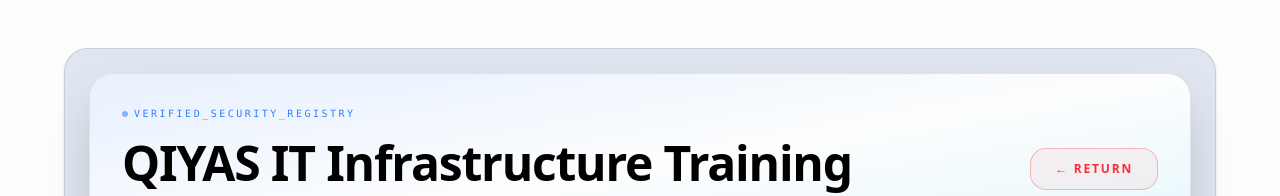
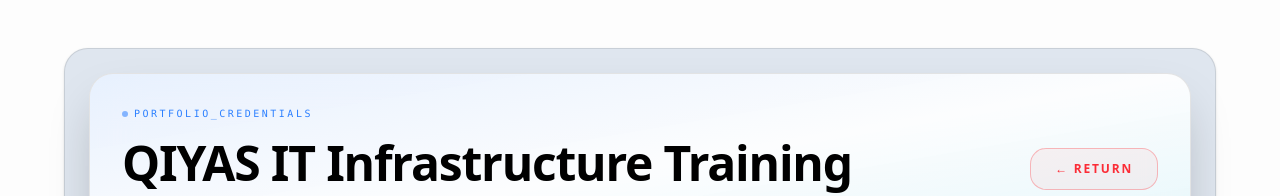
Before and after one commit to bnmgossa/biniyamgossa, a React (Vite) app: page / in a window 1280 px wide. Both pictures are taken after a click on the button 917 px from the left and 1187 px from the top of the page. Shown: the part 787-983 px from the top of the page. Built offline with nearby package versions, Linux system fonts and the light colour scheme.

Commit message:
Remove unsupported verification claims from credential viewer

```diff
--- a/src/components/sections/ShowCertificate.jsx
+++ b/src/components/sections/ShowCertificate.jsx
@@ -60,8 +60,8 @@
               "
             >
               <span className="w-1.5 h-1.5 rounded-full bg-blue-500 animate-pulse" />
-              <span className="max-sm:hidden">VERIFIED_SECURITY_REGISTRY</span>
-              <span className="sm:hidden">REGISTRY</span>
+              <span className="max-sm:hidden">PORTFOLIO_CREDENTIALS</span>
+              <span className="sm:hidden">CREDENTIALS</span>
             </div>
 
             <h3
@@ -109,7 +109,7 @@
                   text-emerald-600 dark:text-emerald-400
                 "
               >
-                {isTrainingProgram ? 'Training Program' : 'Verified'}
+                {isTrainingProgram ? 'Training Program' : 'Credential Record'}
               </span>
             </div>
           </div>
@@ -180,7 +180,7 @@
                   "
                 >
                   <span className="w-2 h-2 rounded-full bg-blue-500 animate-pulse" />
-                  {isTrainingProgram ? 'Program Overview' : 'Verified Issuer'}
+                  {isTrainingProgram ? 'Program Overview' : 'Credential Details'}
                 </span>
               </div>
 
@@ -232,10 +232,10 @@
                   "
                 >
                   <div className="text-xl sm:text-2xl font-black text-emerald-500">
-                    {isTrainingProgram ? '5' : '100%'}
+                    {isTrainingProgram ? '5' : '1'}
                   </div>
                   <div className="text-[9px] sm:text-xs uppercase tracking-wide text-neutral-500 mt-0.5 font-medium">
-                    {isTrainingProgram ? 'Skill areas' : 'Verified'}
+                    {isTrainingProgram ? 'Skill areas' : 'Attachments'}
                   </div>
                 </div>
               </div>
@@ -389,7 +389,7 @@
                         {asset.label}
                       </h4>
                       <div className="px-3 py-0.5 rounded-full bg-emerald-500/10 border border-emerald-500/20 text-emerald-600 dark:text-emerald-400 text-[10px] font-bold uppercase">
-                        {isTrainingProgram ? 'Illustrative visual' : 'Verified'}
+                        {isTrainingProgram ? 'Illustrative visual' : 'Document preview'}
                       </div>
                     </div>
 
```
